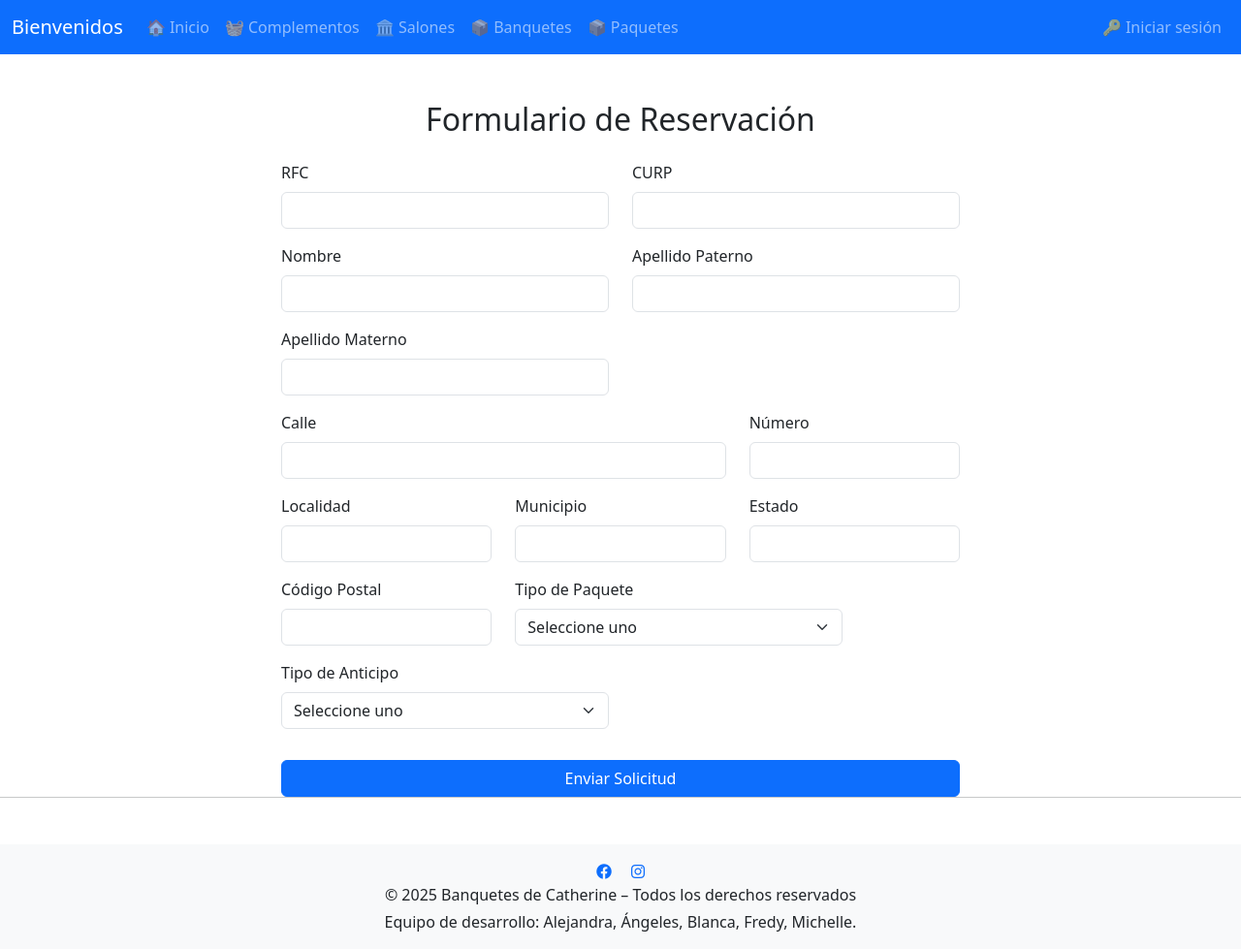
After one commit to FredyRodarte/banquetesCatherine, a Flask app: page /reservar in a window 1280 px wide. The commit adds this page. Shown: the whole page at 97% size. Run offline with Flask 3, Linux system fonts and the light colour scheme; some libraries are stand-ins or nearby versions.

Commit message:
Rerservacion

```diff
--- a/app.py
+++ b/app.py
@@ -2,6 +2,9 @@ from flask import Flask, render_template, session, request, redirect, url_for, f
 from datetime import datetime
 import cx_Oracle
 import re
+import os
+from werkzeug.utils import secure_filename
+
 
 dsn = cx_Oracle.makedsn("localhost", 1521, service_name="xe")
 conn = cx_Oracle.connect(user="banquetes", password="banquetes", dsn=dsn)
@@ -1026,6 +1029,48 @@ def obtener_complementos():
     return [{'id': r[0], 'nombre': r[1]} for r in resultados]
     #return [{'id': row[0], 'nombre': row[1], 'precio': row[2]} for row in  cursor.fetchall()]
 
+#========================================================
+# Ruta para reservar
+#========================================================
+UPLOAD_FOLDER = 'static/comprobantes/'
+os.makedirs(UPLOAD_FOLDER, exist_ok=True)
+
+@app.route('/reservar', methods=['GET', 'POST'])
+def reservar():
+    if request.method == 'POST':
+        campos = ['rfc', 'curp', 'apaterno', 'amaterno', 'nombre', 'calle',
+                  'numero', 'localidad', 'municipio', 'estado', 'c_postal',
+                  'tipo_paquete', 'tipo_anticipo']
+        datos = [request.form.get(c) for c in campos]
+
+        tipo_anticipo = request.form.get('tipo_anticipo')
+        comprobante_archivo = request.files.get('comprobante')
+        comprobante_nombre = 'pendiente'
+
+        if tipo_anticipo == 'transferencia' and comprobante_archivo:
+            comprobante_nombre = secure_filename(comprobante_archivo.filename)
+            ruta = os.path.join(UPLOAD_FOLDER, comprobante_nombre)
+            comprobante_archivo.save(ruta)
+
+        try:
+            cursor.execute("""
+                INSERT INTO solicitud_reservacion (
+                    rfc, curp, apaterno, amaterno, nombre, calle, numero,
+                    localidad, municipio, estado, c_postal,
+                    tipo_paquete, tipo_anticipo, comprobante
+                ) VALUES (
+                    :1, :2, :3, :4, :5, :6, :7, :8, :9, :10, :11, :12,
+                    :13, :14
+                )
+            """, datos + [comprobante_nombre])
+            conn.commit()
+            flash("Solicitud registrada correctamente.", "success")
+            return redirect(url_for('reservar'))
+        except Exception as e:
+            return f"Error al guardar solicitud: {e}", 500
+
+    return render_template('/publicos/reservar.html')
+
 
 
 
--- a/templates/index.html
+++ b/templates/index.html
@@ -297,7 +297,9 @@
             <div class="col-md-6">
                 <h2 class="mb-4">Sobre Mí</h2>
                 <p>Con más de 10 años de experiencia en gastronomía, me especializo en crear banquetes memorables con ingredientes frescos y técnicas innovadoras.</p>
-                <a href="#" class="btn btn-outline-primary">Conoce más</a>
+                <a href="{{ url_for('reservar') }}" class="btn btn-outline-primary" target="_blank">
+                    Realizar reservación
+                </a>
             </div>
         </div>
     </div>
--- /dev/null
+++ b/templates/publicos/reservar.html
@@ -0,0 +1,102 @@
+{% extends 'base.html' %}
+
+{% block title %}Reservación{% endblock %}
+
+{% block content %}
+<div class="container mt-5">
+    <h2 class="text-center mb-4">Formulario de Reservación</h2>
+
+    {% with mensajes = get_flashed_messages(with_categories=true) %}
+        {% if mensajes %}
+            {% for categoria, mensaje in mensajes %}
+                <div class="alert alert-{{ categoria }}">{{ mensaje }}</div>
+            {% endfor %}
+        {% endif %}
+    {% endwith %}
+
+    <form method="POST" enctype="multipart/form-data" class="mx-auto" style="max-width: 700px;">
+        <div class="row">
+            <!-- Todos los campos estándar del usuario -->
+            <div class="col-md-6 mb-3">
+                <label class="form-label">RFC</label>
+                <input type="text" name="rfc" class="form-control" required>
+            </div>
+            <div class="col-md-6 mb-3">
+                <label class="form-label">CURP</label>
+                <input type="text" name="curp" class="form-control" required>
+            </div>
+            <div class="col-md-6 mb-3">
+                <label class="form-label">Nombre</label>
+                <input type="text" name="nombre" class="form-control" required>
+            </div>
+            <div class="col-md-6 mb-3">
+                <label class="form-label">Apellido Paterno</label>
+                <input type="text" name="apaterno" class="form-control" required>
+            </div>
+            <div class="col-md-6 mb-3">
+                <label class="form-label">Apellido Materno</label>
+                <input type="text" name="amaterno" class="form-control" required>
+            </div>
+            <div class="col-md-8 mb-3">
+                <label class="form-label">Calle</label>
+                <input type="text" name="calle" class="form-control" required>
+            </div>
+            <div class="col-md-4 mb-3">
+                <label class="form-label">Número</label>
+                <input type="text" name="numero" class="form-control" required>
+            </div>
+            <div class="col-md-4 mb-3">
+                <label class="form-label">Localidad</label>
+                <input type="text" name="localidad" class="form-control" required>
+            </div>
+            <div class="col-md-4 mb-3">
+                <label class="form-label">Municipio</label>
+                <input type="text" name="municipio" class="form-control" required>
+            </div>
+            <div class="col-md-4 mb-3">
+                <label class="form-label">Estado</label>
+                <input type="text" name="estado" class="form-control" required>
+            </div>
+            <div class="col-md-4 mb-3">
+                <label class="form-label">Código Postal</label>
+                <input type="text" name="c_postal" class="form-control" required>
+            </div>
+
+            <!-- Tipo de paquete -->
+            <div class="col-md-6 mb-3">
+                <label class="form-label">Tipo de Paquete</label>
+                <select name="tipo_paquete" class="form-select" required>
+                    <option value="" disabled selected>Seleccione uno</option>
+                    <option value="evento">Banquete para Evento</option>
+                    <option value="salon">Reservación de Salón</option>
+                </select>
+            </div>
+
+            <!-- Tipo de anticipo -->
+            <div class="col-md-6 mb-3">
+                <label class="form-label">Tipo de Anticipo</label>
+                <select name="tipo_anticipo" id="tipo_anticipo" class="form-select" onchange="toggleComprobante()" required>
+                    <option value="" disabled selected>Seleccione uno</option>
+                    <option value="transferencia">Transferencia</option>
+                    <option value="efectivo">Efectivo</option>
+                </select>
+            </div>
+
+            <!-- Comprobante (solo si transferencia) -->
+            <div class="col-md-12 mb-3" id="comprobante_field" style="display:none;">
+                <label class="form-label">Comprobante de Anticipo (Imagen)</label>
+                <input type="file" class="form-control" name="comprobante" accept="image/*">
+            </div>
+        </div>
+
+        <button type="submit" class="btn btn-primary w-100 mt-3">Enviar Solicitud</button>
+    </form>
+</div>
+
+<script>
+function toggleComprobante() {
+    const tipo = document.getElementById('tipo_anticipo').value;
+    document.getElementById('comprobante_field').style.display = (tipo === 'transferencia') ? 'block' : 'none';
+}
+</script>
+{% endblock %}
```
Also changed, not shown: Cambios_BD.txt (+21 -0 lines), static/comprobantes/WhatsApp_Image_2025-06-03_at_6.25.09_PM.jpeg (added), static/comprobantes/WhatsApp_Image_2025-06-03_at_6.53.36_PM.jpeg (added).
